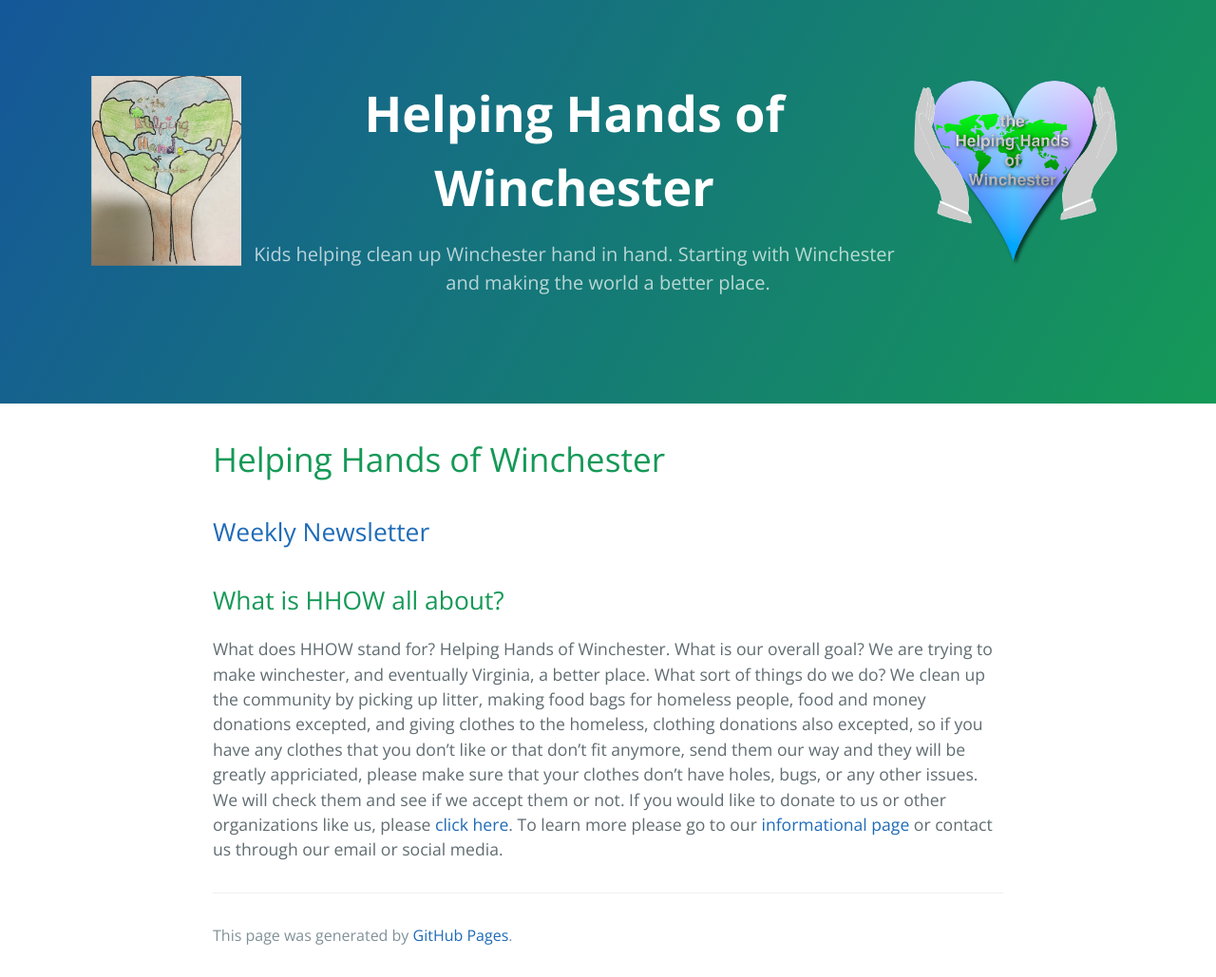
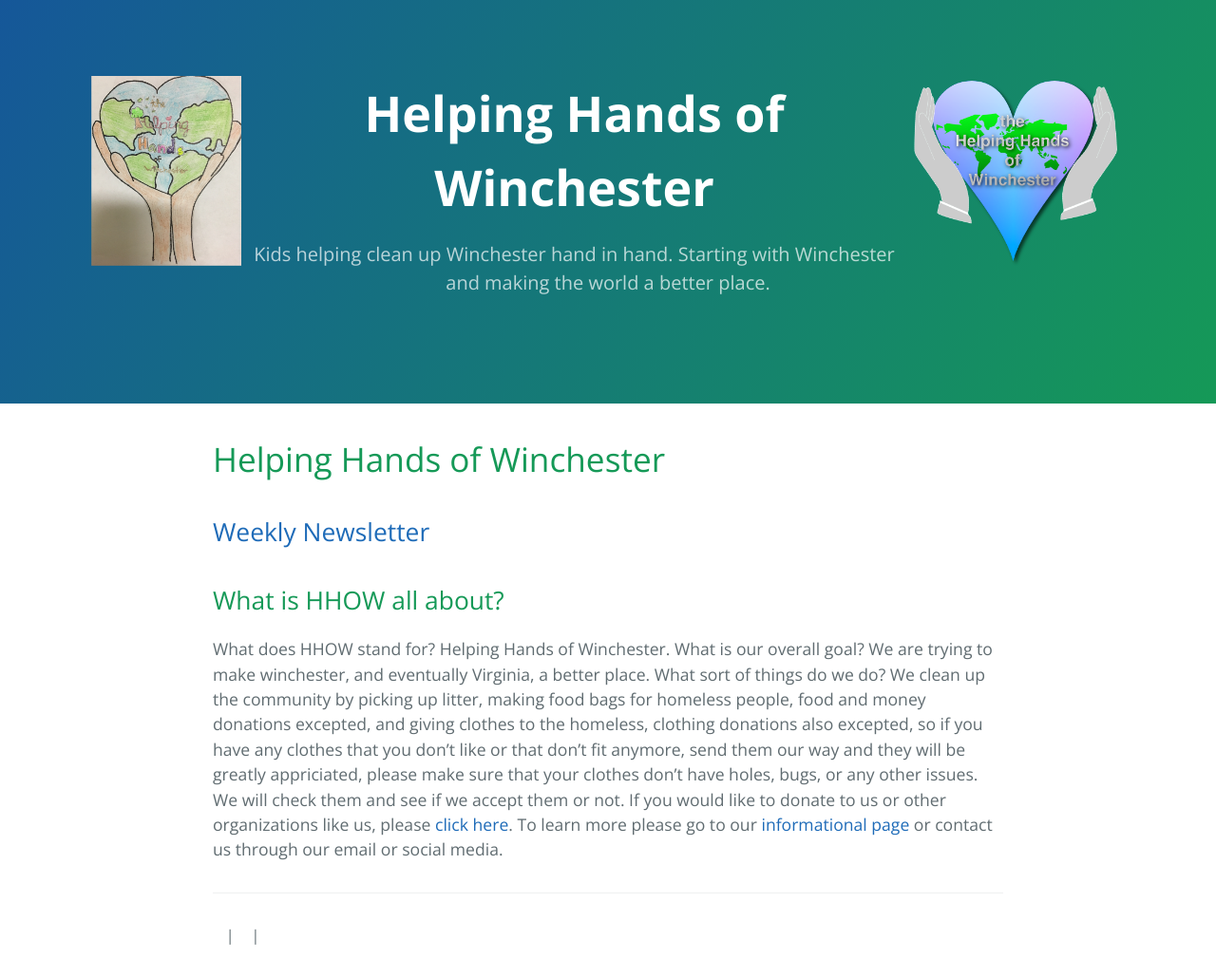
Before and after one commit to hh0w/hh0w.github.io, a Jekyll site: the page built from index.md, in a window 1280 px wide. Shown: the whole page at 95% size. Built offline with Jekyll 4.4.1, drawn with Linux system fonts in a browser that asks for light colours; our own code applies the rules of GitHub Pages for plain Markdown files.

Commit message:
Adding social media to footer.

```diff
--- a/_layouts/default.html
+++ b/_layouts/default.html
@@ -1,7 +1,6 @@
 <!DOCTYPE html>
 <html lang="{{ site.lang | default: "en-US" }}">
   <head>
-
     {% if site.google_analytics %}
     <script async src="https://www.googletagmanager.com/gtag/js?id={{ site.google_analytics }}"></script>
     <script>
@@ -18,6 +17,7 @@
     <meta name="theme-color" content="#157878">
     <meta name="apple-mobile-web-app-status-bar-style" content="black-translucent">
     <link rel="stylesheet" href="{{ '/assets/css/style.css?v=' | append: site.github.build_revision | relative_url }}">
+    <link rel="stylesheet" href="https://stackpath.bootstrapcdn.com/font-awesome/4.7.0/css/font-awesome.min.css">
   </head>
   <body>
     <a id="skip-to-content" href="#content">Skip to the content.</a>
@@ -33,10 +33,9 @@
       {{ content }}
 
       <footer class="site-footer">
-        {% if site.github.is_project_page %}
-          <span class="site-footer-owner"><a href="{{ site.github.repository_url }}">{{ site.github.repository_name }}</a> is maintained by <a href="{{ site.github.owner_url }}">{{ site.github.owner_name }}</a>.</span>
-        {% endif %}
-        <span class="site-footer-credits">This page was generated by <a href="https://pages.github.com">GitHub Pages</a>.</span>
+        <a href="https://www.facebook.com/HandsWinchester"><i class="fab fa-facebook"></i></a> |
+        <a href="https://twitter.com/HandsWinchester"><i class="fab fa-twitter"></i></a> |
+        <a href="https://instagram.com/helpinghandsofwinchester"><i class="fab fa-instagram"></i></a>
       </footer>
     </main>
   </body>
```
Lines whose indentation alone changed are shown as unchanged.
